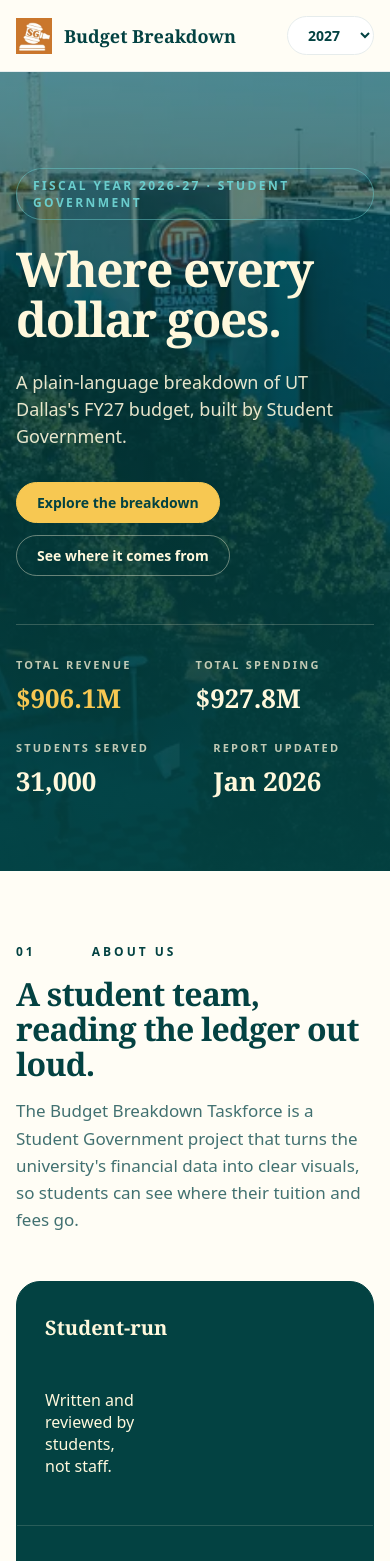
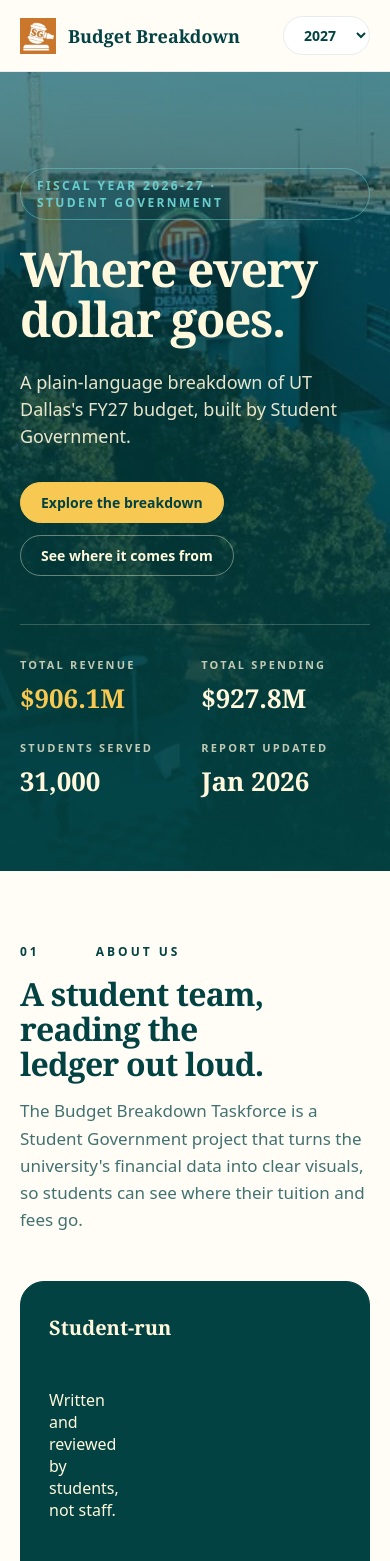
Before and after one commit to andrewtruong792/Student-Government-Budget-Breakdown-Fiscal-Year-2027, a React (Vite) app: page / in a window 390 px wide. Shown: the top 1561 px of the page. Built offline with nearby package versions, Linux system fonts and the light colour scheme.

Commit message:
fix small-screen overflow, spacing and wrapping

```diff
--- a/src/components/Footer.css
+++ b/src/components/Footer.css
@@ -11,6 +11,7 @@
 .footer-grid h2 {
     font-size: 34px;
     line-height: 1.2;
+    text-wrap: balance;
 }
 .footer-grid em {
     font-style: normal;
--- a/src/components/Header.css
+++ b/src/components/Header.css
@@ -56,3 +56,10 @@
 @media (max-width: 480px) {
     .header-logo span { display: none; }
 }
+
+@media (max-width: 360px) {
+    .site-header { gap: 12px; }
+    .header-logo { gap: 8px; }
+    .header-logo strong { font-size: 16px; }
+    .year-selector { padding: 8px 10px; }
+}
--- a/src/sections/Expenses.css
+++ b/src/sections/Expenses.css
@@ -66,8 +66,13 @@
     color: var(--text-muted);
 }
 
+@media (max-width: 1100px) {
+    .expenses-grid { grid-template-columns: 1.8fr 1fr; }
+}
+
 @media (max-width: 960px) {
     .expenses-grid { grid-template-columns: 1fr; }
+    .expenses-detail > :nth-last-child(2) { margin-bottom: 24px; }
 }
 
 @media (max-width: 800px) {
--- a/src/sections/Expenses.jsx
+++ b/src/sections/Expenses.jsx
@@ -50,7 +50,7 @@ export default function Expenses() {
                         keys={["value"]}
                         indexBy="label"
                         layout="horizontal"
-                        margin={{ top: 8, right: 16, bottom: 8, left: narrow ? 120 : 230 }}
+                        margin={{ top: 8, right: 16, bottom: 8, left: narrow ? 128 : 230 }}
                         padding={0.45}
                         colors={(bar) => (bar.data.label === active.label ? colors.primary.mint : colors.supplementary.yellow)}
                         borderRadius={10}
--- a/src/sections/Hero.css
+++ b/src/sections/Hero.css
@@ -8,6 +8,7 @@
     padding: 96px var(--gutter) 72px;
     background: var(--text);
     color: var(--cream);
+    scroll-margin-top: var(--header-h);
 }
 .hero::before {
     content: "";
@@ -34,11 +35,13 @@
     border-radius: var(--radius-pill);
     padding: 8px 16px;
     margin: 0 0 24px;
+    text-wrap: balance;
 }
 .hero h1 {
     font-size: clamp(48px, 7vw, 76px);
     line-height: 1.05;
     letter-spacing: -0.03em;
+    text-wrap: balance;
 }
 .hero__lead {
     max-width: 500px;
@@ -78,3 +81,18 @@
 .hero__stats div:first-child strong {
     color: var(--yellow);
 }
+
+@media (max-width: 800px) {
+    .hero__stats {
+        display: grid;
+        grid-template-columns: repeat(2, max-content);
+        gap: 24px 48px;
+    }
+}
+
+@media (max-height: 500px) and (orientation: landscape) {
+    .hero { padding: 32px var(--gutter) 40px; }
+    .hero h1 { font-size: 44px; }
+    .hero__lead { margin: 16px 0 20px; }
+    .hero__stats { margin-top: 24px; padding-top: 20px; }
+}
--- a/src/sections/Overview.css
+++ b/src/sections/Overview.css
@@ -74,8 +74,16 @@
     margin-top: 32px;
 }
 
+@media (max-width: 960px) {
+    .overview-stats { grid-template-columns: repeat(2, minmax(0, 1fr)); }
+}
+
 @media (max-width: 800px) {
-    .overview-stats { grid-template-columns: repeat(2, minmax(0, 1fr)); }
     .overview-stats strong { font-size: 26px; }
     .overview-grid { grid-template-columns: 1fr; }
 }
+
+@media (max-width: 400px) {
+    .overview-stats .card { padding: 18px; }
+    .overview-stats strong { font-size: 21px; }
+}
--- a/src/sections/Revenue.css
+++ b/src/sections/Revenue.css
@@ -50,7 +50,11 @@
 }
 
 @media (max-width: 800px) {
-    .revenue-body { grid-template-columns: 1fr; }
+    .revenue-body { grid-template-columns: minmax(0, 1fr); }
     .revenue-filters .pill { padding: 8px 14px; }
     .revenue-chart-area { border-right: 0; border-bottom: 1px solid var(--border); }
 }
+
+@media (max-width: 480px) {
+    .revenue-list li { padding: 16px 20px; }
+}
--- a/src/style.css
+++ b/src/style.css
@@ -16,7 +16,7 @@
 }
 
 @media (max-width: 800px) {
-    :root { --gutter: 16px; }
+    :root { --gutter: 20px; }
 }
 
 * { box-sizing: border-box; }
@@ -73,6 +73,7 @@ a { color: inherit; }
     font-size: 44px;
     letter-spacing: -0.025em;
     line-height: 1.1;
+    text-wrap: balance;
 }
 .section__lead {
     max-width: 680px;
@@ -80,6 +81,7 @@ a { color: inherit; }
     line-height: 1.6;
     color: var(--text-muted);
     margin: 16px 0 0;
+    text-wrap: pretty;
 }
 .section--dark .section__lead { color: color-mix(in srgb, var(--cream) 80%, transparent); }
 
--- a/src/utils/useNarrow.js
+++ b/src/utils/useNarrow.js
@@ -1,7 +1,7 @@
 // useNarrow.js
 import { useEffect, useState } from "react";
 
-const query = "(max-width: 960px)";
+const query = "(max-width: 600px)";
 
 export default function useNarrow() {
     const [narrow, setNarrow] = useState(() => window.matchMedia(query).matches);
```
